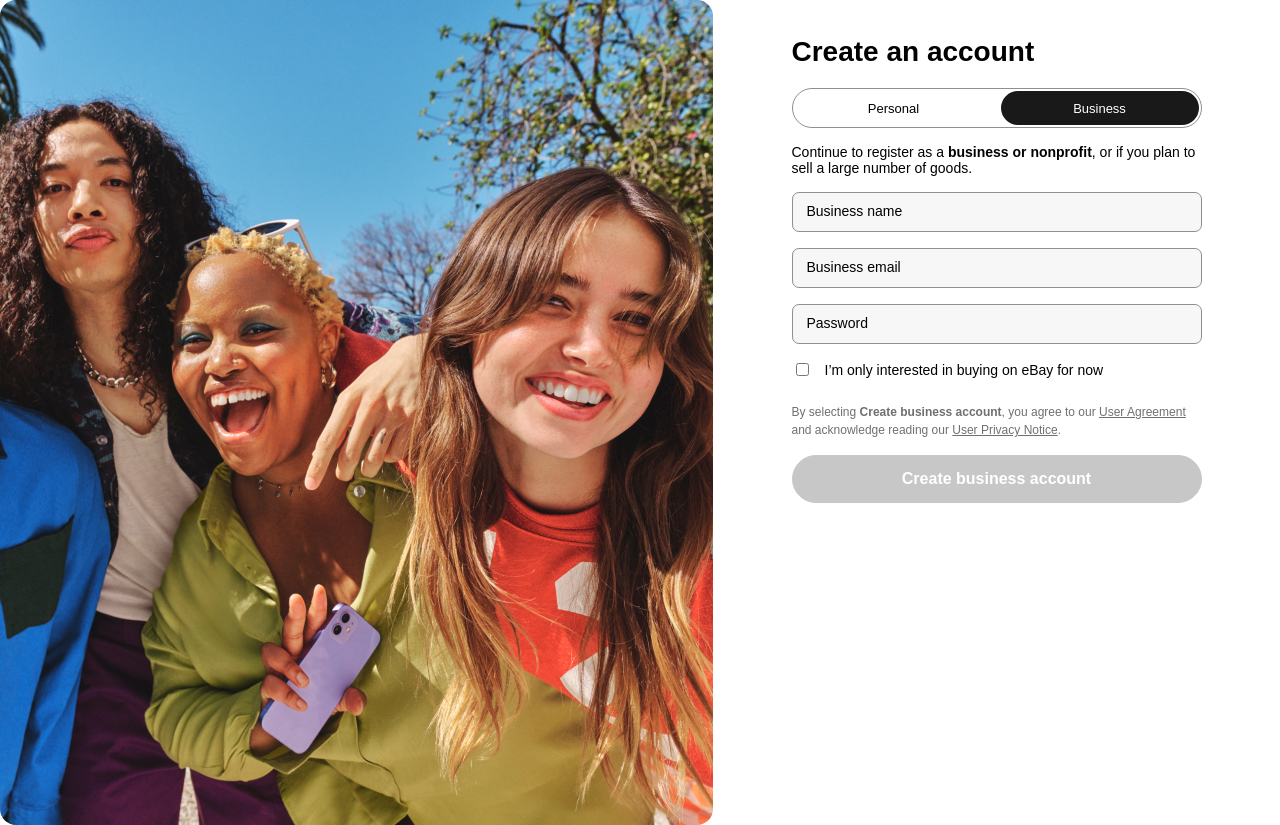
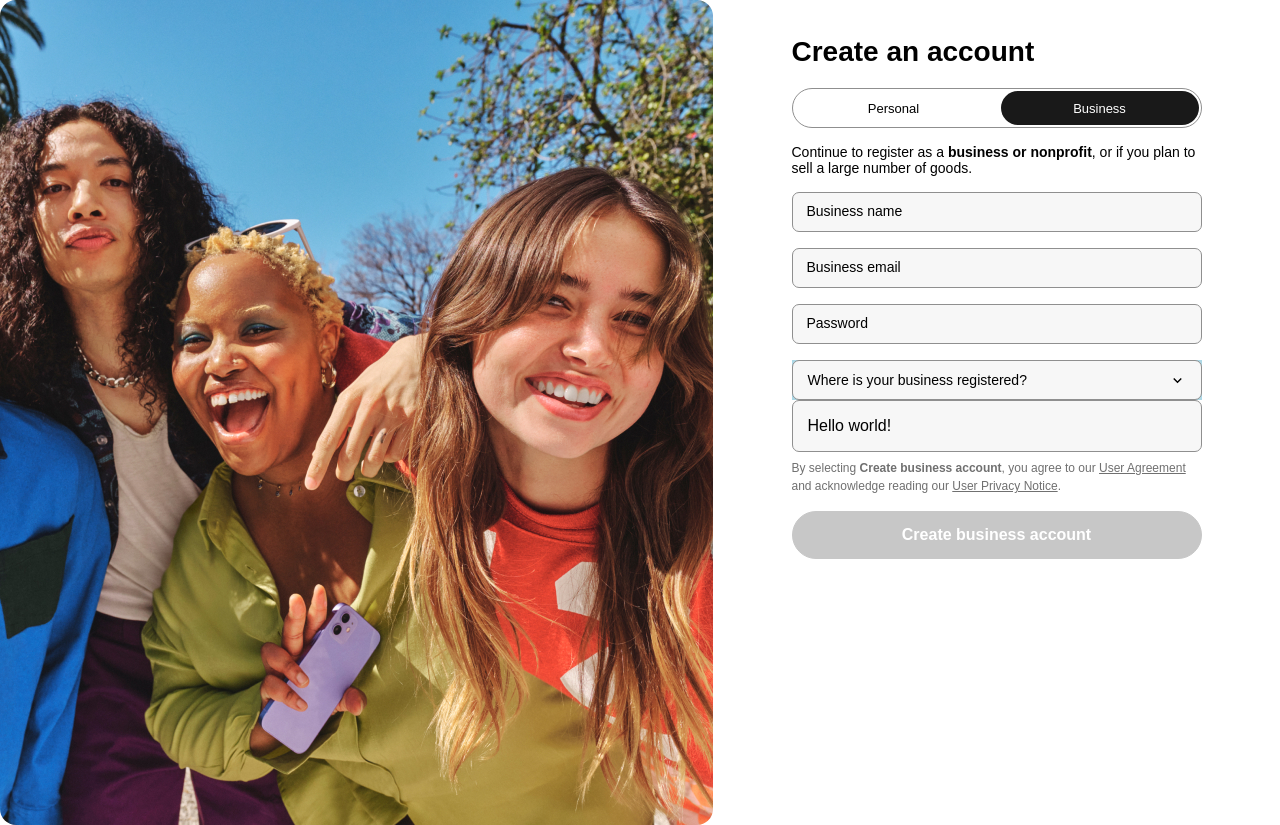
Before and after one commit to cybodt/login-form-ebay, a React (Vite) app: page /createaccount in a window 1280 px wide. Both pictures are taken after a click on the button "Business". Built offline with nearby package versions, Linux system fonts and the light colour scheme; a web font is replaced by a local one.

Commit message:
share code on github

```diff
--- a/src/components/FormsInputs.css
+++ b/src/components/FormsInputs.css
@@ -7,7 +7,8 @@
 .sign-up-personal__password,
 .sign-up-business__business-name,
 .sign-up-business__business-email,
-.sign-up-business__business-password {
+.sign-up-business__business-password,
+.select-country {
   grid-column: 1 / span 2;
   position: relative;
 }
@@ -31,7 +32,8 @@
   color: black;
   font-size: 1rem;
 }
- /* must check this labels and the others below them */
+
+/* must check this labels and the others below them */
 .sign-up-personal__first-name>label,
 .sign-up-personal__last-name>label,
 .sign-up-business__business-name>label,
--- /dev/null
+++ b/src/components/SelectCountry/SelectCountry.css
@@ -0,0 +1,3 @@
+.select-country {
+  background-color: lightblue;
+}
--- /dev/null
+++ b/src/components/SelectCountry/SelectCountry.jsx
@@ -0,0 +1,20 @@
+import React from 'react';
+import SelectCountryButton from '../SelectCountryButton/SelectCountryButton';
+import SelectCountryContent from '../SelectCountryContent/SelectCountryContent';
+import '../FormsInputs.css';
+import './SelectCountry.css';
+
+function SelectCountry({ buttonText, content }) {
+  return (
+    <div className='select-country'>
+      <SelectCountryButton>
+        {buttonText}
+      </SelectCountryButton>
+      <SelectCountryContent>
+        {content}
+      </SelectCountryContent>
+    </div>
+  );
+}
+
+export default SelectCountry;
--- /dev/null
+++ b/src/components/SelectCountryButton/SelectCountryButton.css
@@ -0,0 +1,19 @@
+.select-country-btn {
+  height: 40px;
+  display: flex;
+  justify-content: space-between;
+  align-items: center;
+  padding: 0 15px;
+  box-sizing: border-box;
+  border: 1px solid #8f8f8f;
+  border-radius: 7px;
+  outline: none;
+  background-color: #f7f7f7;
+  color: black;
+  font-size: .875rem;
+  cursor: default;
+}
+
+.select-country-btn__toggle-icon {
+  padding-top: 4px;
+}
--- /dev/null
+++ b/src/components/SelectCountryButton/SelectCountryButton.jsx
@@ -0,0 +1,18 @@
+import React from 'react';
+import './SelectCountryButton.css';
+import '../FormsInputs.css';
+
+import ExpandMoreIcon from '@mui/icons-material/ExpandMore';
+
+function SelectCountryButton({ children }) {
+  return (
+    <div className='select-country-btn'>
+      {children}
+      <span className='select-country-btn__toggle-icon'>
+        <ExpandMoreIcon sx={{ fontSize: 17 }} />
+      </span>
+    </div>
+  );
+}
+
+export default SelectCountryButton;
--- /dev/null
+++ b/src/components/SelectCountryContent/SelectCountryContent.css
@@ -0,0 +1,13 @@
+.select-country-content {
+  position: absolute;
+  min-width: 100%;
+  max-height: 40vh;
+  padding-left: 15px;
+  box-sizing: border-box;
+  border: 1px solid #8f8f8f;
+  border-radius: 7px;
+  outline: none;
+  background-color: #f7f7f7;
+  color: black;
+  font-size: 1rem;
+}
--- /dev/null
+++ b/src/components/SelectCountryContent/SelectCountryContent.jsx
@@ -0,0 +1,12 @@
+import React from 'react';
+import './SelectCountryContent.css';
+
+function SelectCountryContent({ children }) {
+  return (
+    <div className='select-country-content'>
+      {children}
+    </div>
+  );
+}
+
+export default SelectCountryContent;
--- a/src/components/SignUpBusiness.jsx
+++ b/src/components/SignUpBusiness.jsx
@@ -2,6 +2,7 @@ import React, { useState } from 'react';
 import './SignUpPersonalAndBusiness.css';
 import { Link } from 'react-router-dom';
 import FormsInputs from './FormsInputs';
+import SelectCountry from './SelectCountry/SelectCountry';
 
 function SignUpBusiness() {
   const [values, setValues] = useState({
@@ -300,7 +301,10 @@ function SignUpBusiness() {
           extraProps={input}
         />
       ))}
-      {/* here to place select country component */}
+      <SelectCountry
+        buttonText='Where is your business registered?'
+        content={<p>Hello world!</p>}
+      />
       <div className='sign-up-business__checkbox-wrapper'>
         <input
           type='checkbox'
```
Also changed, not shown: src/components/SelectCountryItem/SelectCountryItem.css (added), src/components/SelectCountryItem/SelectCountryItem.jsx (added).
